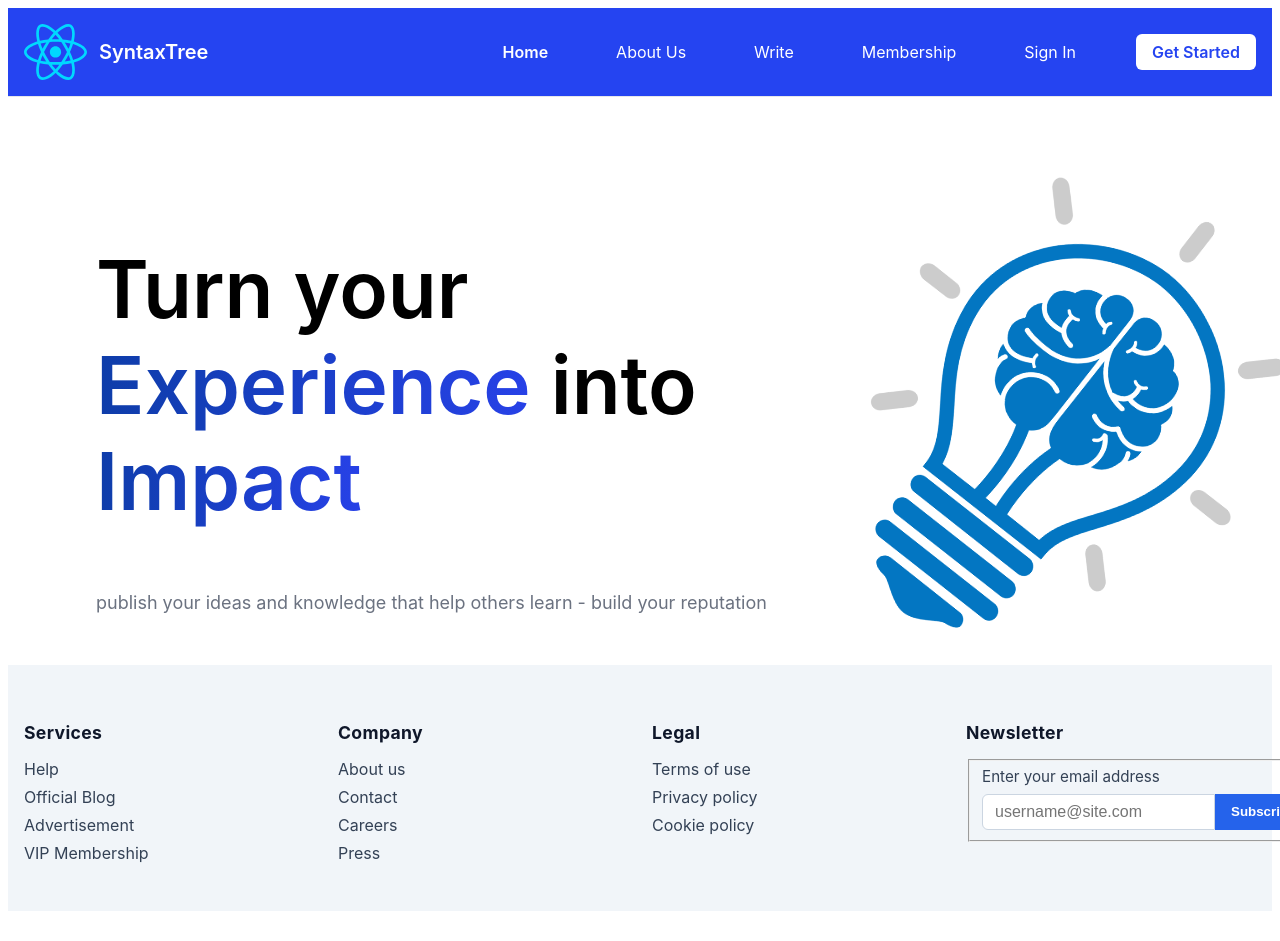
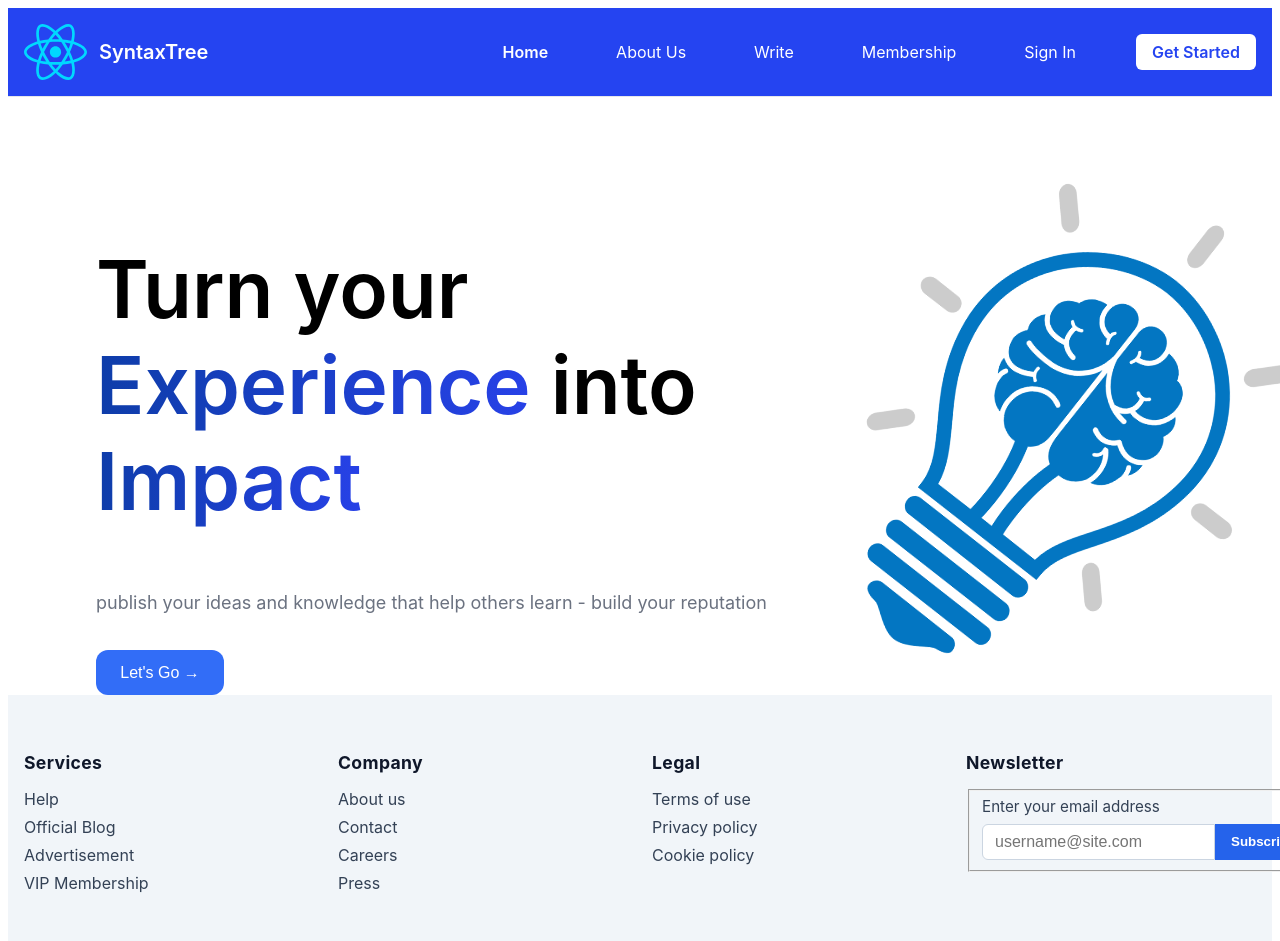
Before and after one commit to ronethsandeepa/Blogging-app, a React (Vite) app: page / in a window 1280 px wide. Shown: the top 941 px of the page. Before the commit the page ends 911 px from the top, so only its background shows below. Built offline with nearby package versions, Linux system fonts and the light colour scheme.

Commit message:
Added let's go button to HomePage

```diff
--- a/src/components/HomePage.tsx
+++ b/src/components/HomePage.tsx
@@ -10,6 +10,7 @@ const HomePage = (): JSX.Element => {
                         Turn your <span className="hp-gradient">Experience</span> into <span className="hp-gradient">Impact</span>
                     </h1>
                     <p className="hp-subtext">publish your ideas and knowledge that help others learn - build your reputation</p>
+                    <button className="hp-start-btn">Let's Go →</button>
                 </div>
 
                 <img
--- a/src/index.css
+++ b/src/index.css
@@ -211,6 +211,23 @@
       font-weight: 600;
     }
 
+    .hp-start-btn {
+      background: #326df7;
+      border: none;
+      width: 8rem;
+      height: 2.8rem;
+      color: #ffffff;
+      border-radius: 0.75rem;
+      margin-top: 1.2rem;
+      font-size: 1rem;
+      transition: transform 0.1s ease-in-out;
+    }
+
+    .hp-start-btn:hover {
+      transform: scale(1.08);
+      font-weight: 600;
+    }
+
     .get-start-btn:hover {
       background: #eff1f4;
       box-shadow: 0 1px 2px rgba(0, 0, 0, 0.05);
```
Also changed, not shown: src/components/LoginPage.tsx (added).
